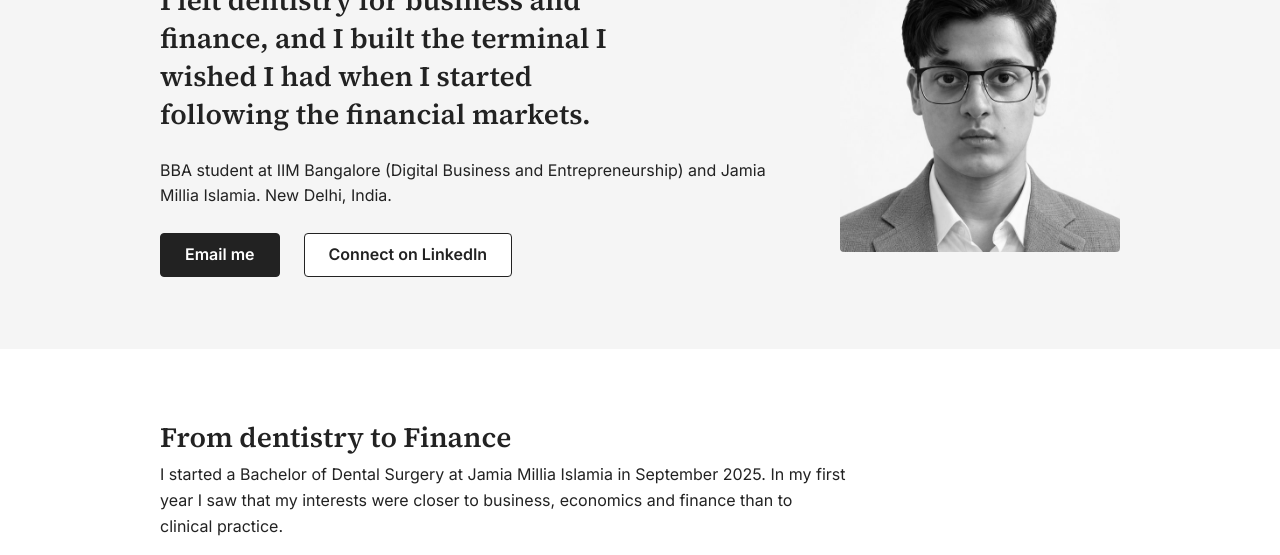
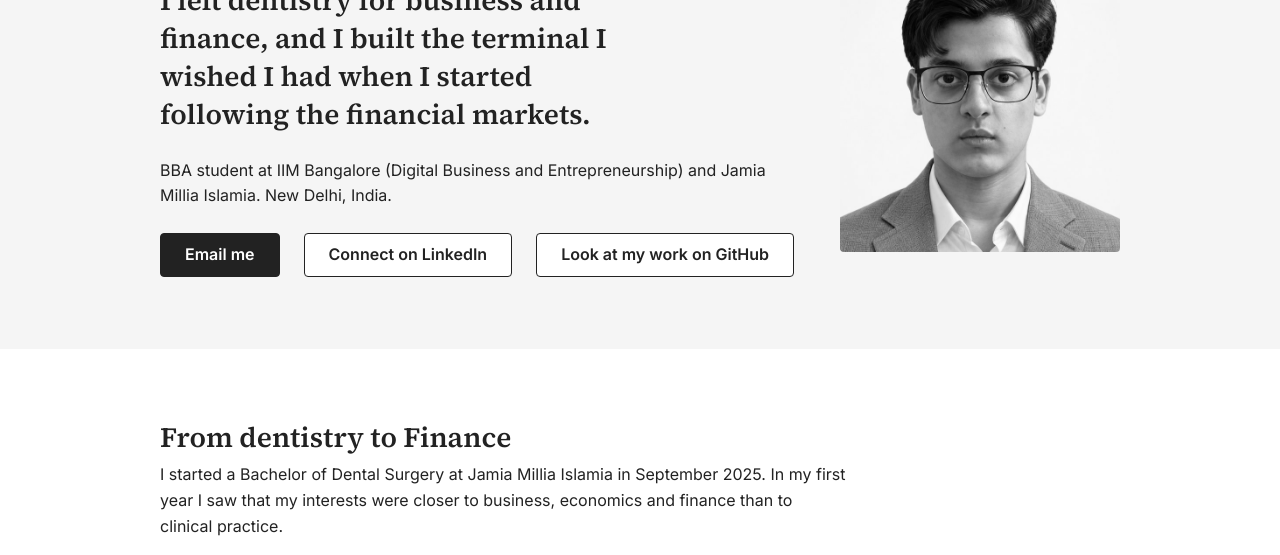
Before and after one commit to wallahitsaziz/My-Portfolio, a plain HTML site: page index.html in a window 1280 px wide. Shown: the part 245-800 px from the top of the page. Drawn offline with Linux system fonts and the light colour scheme.

Commit message:
Add GitHub link to portfolio

```diff
--- a/index.html
+++ b/index.html
@@ -40,6 +40,7 @@
       <div class="buttons">
         <a class="button" href="mailto:Abdulazizyusufgg@gmail.com?subject=Hello">Email me</a>
         <a class="button button-outline" href="https://www.linkedin.com/in/abdulazizy" target="_blank" rel="noopener">Connect on LinkedIn</a>
+        <a class="button button-outline" href="https://github.com/wallahitsaziz/My-Portfolio" target="_blank" rel="noopener">Look at my work on GitHub</a>
       </div>
       </div>
       <img class="portrait" src="abdulaziz.jpg" width="640" height="720" alt="Portrait of Abdulaziz Yusuf wearing glasses and a grey blazer over a white shirt">
```
